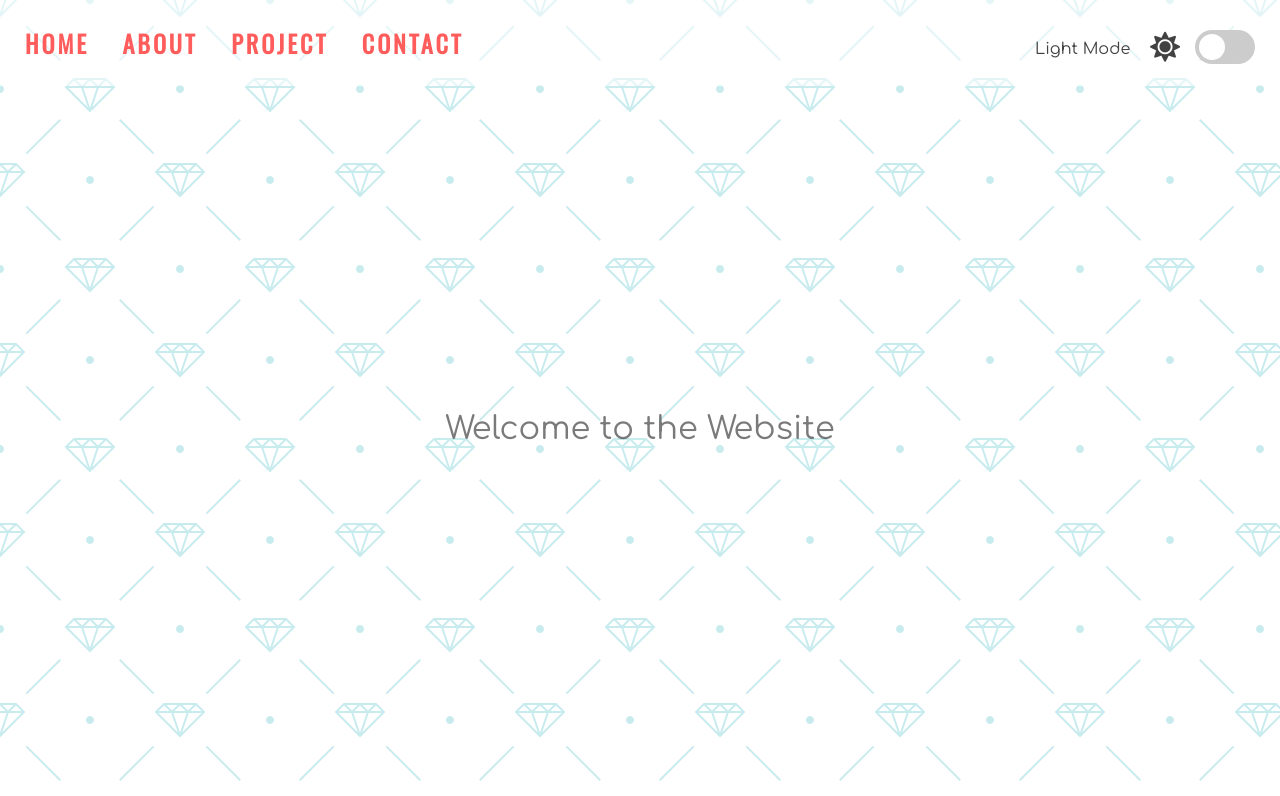
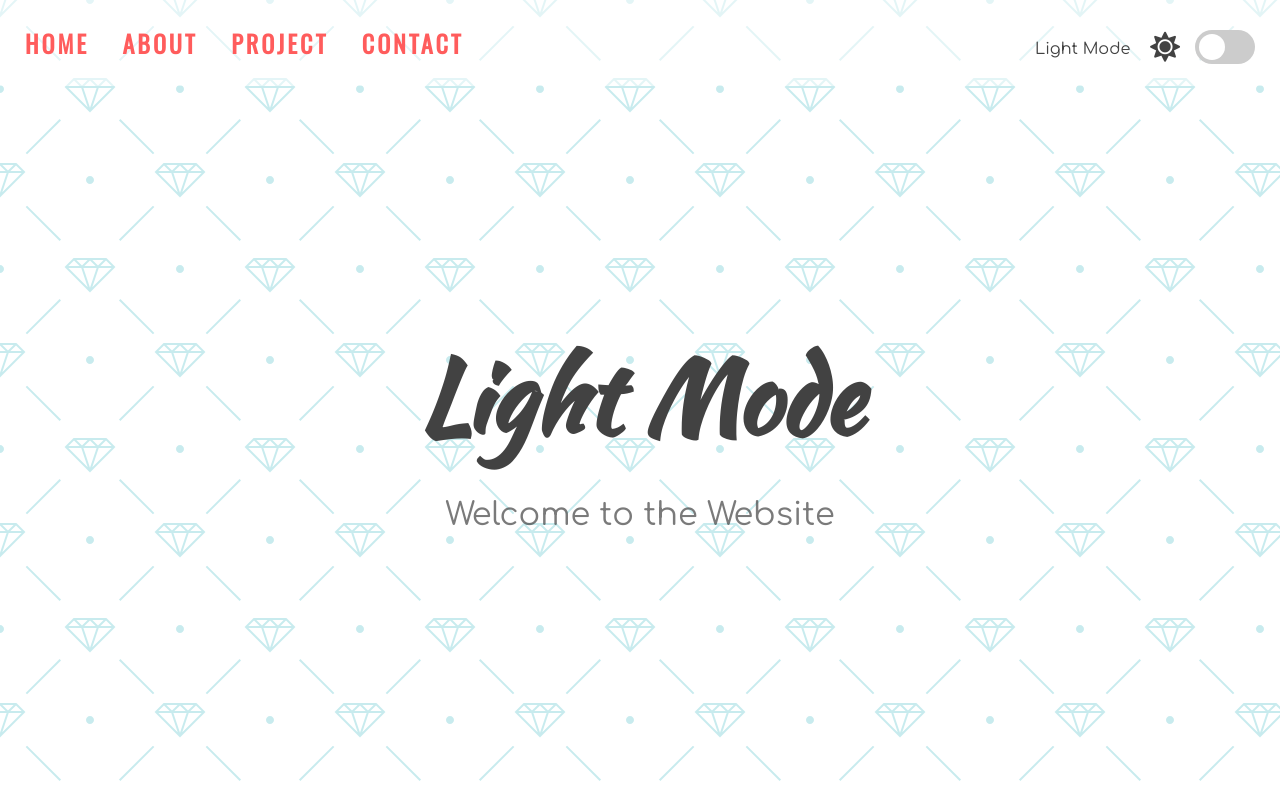
Before and after one commit to rishabhgist/light-dark-mode, a plain HTML site: page index.html in a window 1280 px wide. Shown: the top 796 px of the page. Drawn offline with nearby package versions, Linux system fonts and the light colour scheme.

Commit message:
fixed issue with heading text

```diff
--- a/index.html
+++ b/index.html
@@ -32,7 +32,7 @@
     <!-- Home Section -->
     <section id="home">
         <div class="title-group">
-            <h1 id="mode"></h1>
+            <h1 id="mode">Light Mode</h1>
             <h2>Welcome to the Website</h2>
         </div>
     </section>
```
